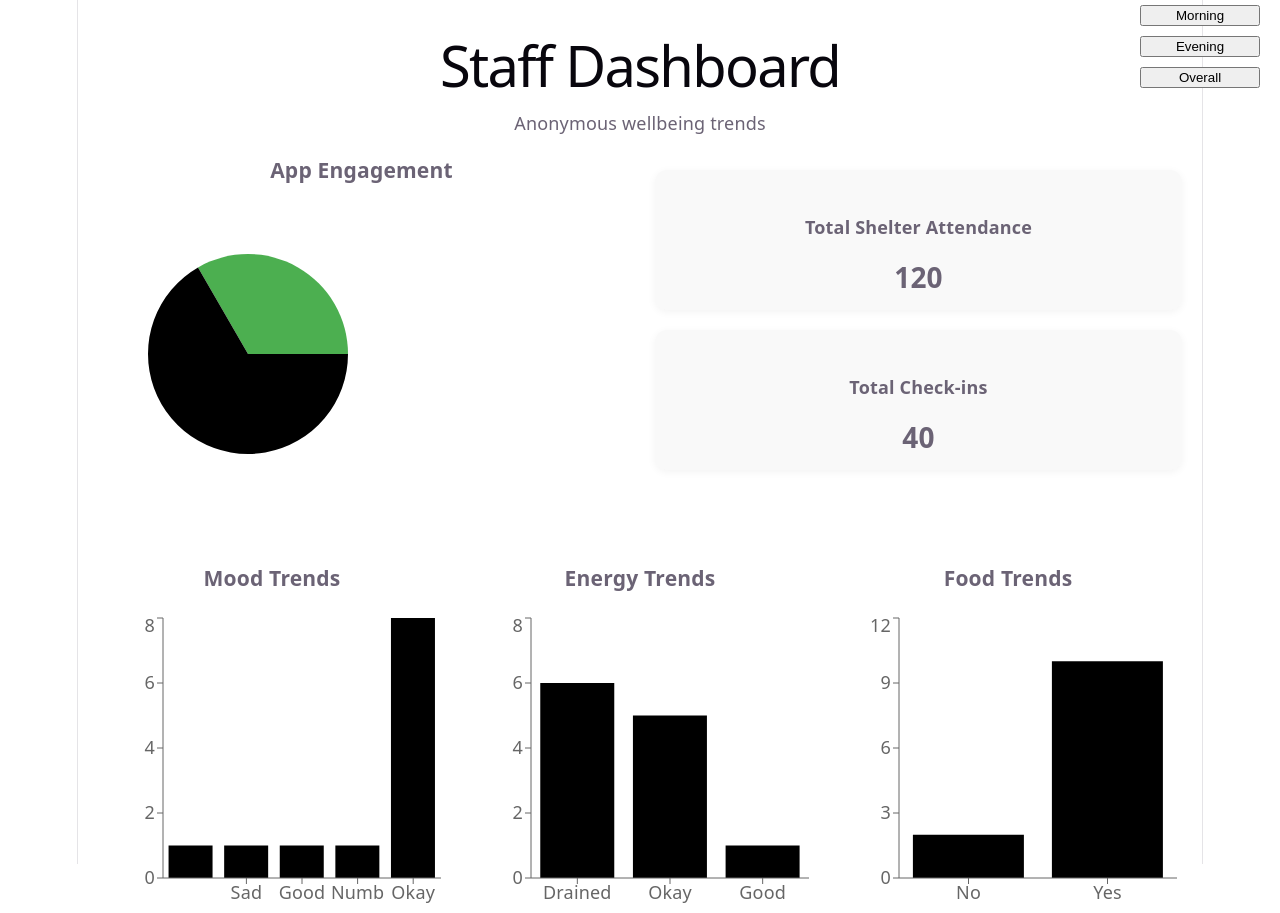
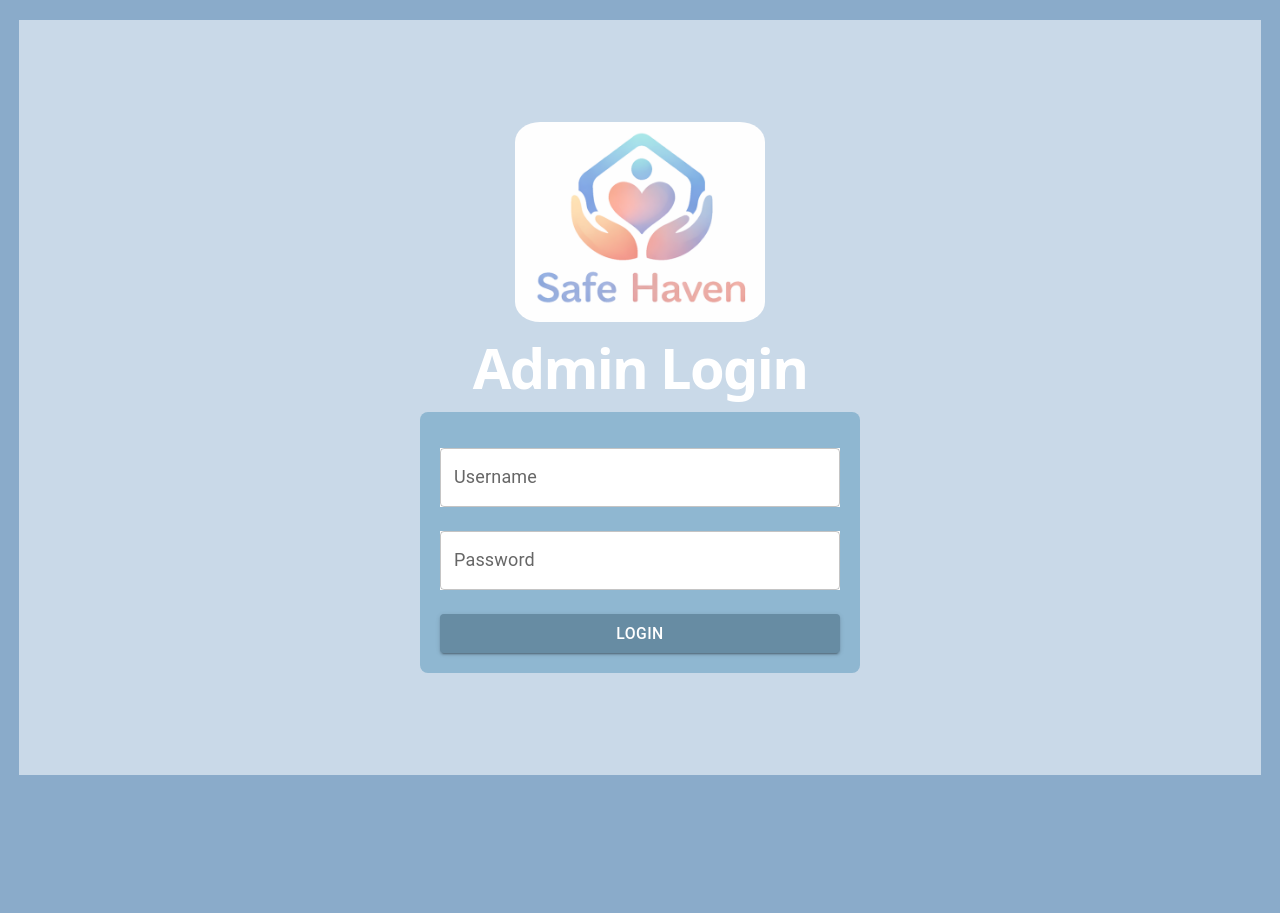
Before and after one commit to micheallak/youCode2026, a React (Vite) app in the folder admin/: page / in a window 1280 px wide. After the commit the page ends 820 px from the top, so only its background shows below. Built offline with nearby package versions, Linux system fonts and the light colour scheme.

Commit message:
update graphs

```diff
--- a/admin/package.json
+++ b/admin/package.json
@@ -10,8 +10,12 @@
     "preview": "vite preview"
   },
   "dependencies": {
+    "@emotion/react": "^11.14.0",
+    "@emotion/styled": "^11.14.1",
+    "@mui/material": "^7.3.9",
     "react": "^19.2.4",
     "react-dom": "^19.2.4",
+    "react-router-dom": "^7.14.0",
     "recharts": "^3.8.1"
   },
   "devDependencies": {
--- a/admin/src/App.jsx
+++ b/admin/src/App.jsx
@@ -1,8 +1,17 @@
 import Dashboard from "./pages/dashboard";
+import Login from "./pages/login";
 import './App.css'
+import { BrowserRouter, Routes, Route } from 'react-router-dom'
 
 function App() {
-    return <Dashboard />;
+    return (
+        <BrowserRouter>
+            <Routes>
+                <Route path="/" element={<Login />} />
+                <Route path="/dashboard" element={<Dashboard />} />
+            </Routes>
+        </BrowserRouter>
+    )
 
 }
 
--- a/admin/src/components/energyChart.jsx
+++ b/admin/src/components/energyChart.jsx
@@ -6,15 +6,42 @@ import {
   Tooltip,
   ResponsiveContainer,
 } from "recharts";
+import { useState, useEffect } from "react";
+
+const energyMap = {
+  1: "Low",
+  2: "Moderate",
+  3: "High"
+}
 
 
 export default function EnergyChart({ data }) {
+  const [energyData, setEnergyData] = useState([]);
+
+  useEffect(() => {
+    const fetchData = async () => {
+      const res = await fetch('http://localhost:8080/api/user-input')
+      const data = await res.json()
+      console.log(data)
+
+      const count = { 1:0, 2:0, 3:0 }
+      data.forEach(entry => {
+        const energy = entry.energy
+        count[energy] = (count[energy] || 0) + 1
+      })
+
+      const chartData = Object.entries(count).sort(([a], [b]) => a - b).map(([energy, count]) => ({ level: energyMap[energy], count }))
+      setEnergyData(chartData)
+    }
+    fetchData()
+  }, [])
+
   return (
-    <div style={{ width: "100%", height: 300 }}>
-      <h3>Energy Trends</h3>
+    <div style={{ flex: 1, height: 300 }}>
+      <h3 style={{ color: '#000000' }}>Energy Trends</h3>
       <ResponsiveContainer>
-        <BarChart data={data}>
-          <XAxis dataKey="level" />
+        <BarChart data={energyData} margin={{right: 60}}>
+          <XAxis dataKey="level" ticks={["Low", "Moderate", "High"]} interval={0} />
           <YAxis />
           <Tooltip />
           <Bar dataKey="count" />
--- a/admin/src/components/foodChart.jsx
+++ b/admin/src/components/foodChart.jsx
@@ -6,13 +6,39 @@ import {
   Tooltip,
   ResponsiveContainer,
 } from "recharts";
+import { useState, useEffect } from "react";
 
 export default function FoodChart({ data }) {
+  const [foodData, setFoodData] = useState([]);
+
+  useEffect(() => {
+    const fetchData = async () => {
+      const res = await fetch('http://localhost:8080/api/user-input')
+      const data = await res.json()
+      console.log(data)
+
+      const count = { Yes: 0, No: 0}
+      data.forEach(entry => {
+        if (entry.food_status === 1){
+          count.Yes++
+        } else {
+          count.No++
+        }})
+
+        setFoodData([
+          { status: "Yes", count: count.Yes },
+          { status: "No", count: count.No }
+        ])
+      }
+      fetchData()
+  }, [])
+
+
   return (
-    <div style={{ width: "100%", height: 300 }}>
-      <h3>Food Trends</h3>
+    <div style={{ flex: 1, height: 300 }}>
+      <h3  style={{ color: '#000000' }}>Food Trends</h3>
       <ResponsiveContainer>
-        <BarChart data={data}>
+        <BarChart data={foodData}>
           <XAxis dataKey="status" />
           <YAxis />
           <Tooltip />
--- a/admin/src/components/moodChart.jsx
+++ b/admin/src/components/moodChart.jsx
@@ -6,14 +6,43 @@ import {
   Tooltip,
   ResponsiveContainer,
 } from "recharts";
+import { useState, useEffect } from "react";
+
+const moodMap = {
+  1: "Terrible",
+  2: "Sad",
+  3: "Okay",
+  4: "Good",
+  5: "Great"
+}
 
 export default function MoodChart({ data }) {
+  const [moodData, setMoodData] = useState([]);
+
+  useEffect(() => {
+    const fetchData = async () => {
+      const res = await fetch('http://localhost:8080/api/user-input')
+      const data = await res.json()
+      console.log(data)
+
+      const count = { 1:0, 2:0, 3:0, 4:0, 5:0}
+      data.forEach(entry => {
+        const mood = entry.mood
+        count[mood] = (count[mood] || 0) + 1
+      })
+
+      const chartData = Object.entries(count).sort(([a], [b]) => a - b).map(([mood, count]) => ({ mood: moodMap[mood], count }))
+      setMoodData(chartData)
+    }
+    fetchData()
+  }, [])
+
   return (
-    <div style={{ width: "100%", height: 300 }}>
-      <h3>Mood Trends</h3>
+    <div style={{ flex: 1, height: 300 }}>
+      <h3 style={{ color: '#000000' }}>Mood Trends</h3>
       <ResponsiveContainer>
-        <BarChart data={data}>
-          <XAxis dataKey="mood" />
+        <BarChart data={moodData} margin={{right: 30}}>
+          <XAxis dataKey="mood" ticks={["Terrible", "Sad", "Okay", "Good", "Great"]}/>
           <YAxis />
           <Tooltip />
           <Bar dataKey="count" />
--- a/admin/src/index.css
+++ b/admin/src/index.css
@@ -1,6 +1,6 @@
 :root {
-  --text: #6b6375;
-  --text-h: #08060d;
+  --text: #FFFFFF;
+  --text-h: #FFFFFF;
   --bg: #fff;
   --border: #e5e4e7;
   --code-bg: #f4f3ec;
@@ -19,7 +19,7 @@
   letter-spacing: 0.18px;
   color-scheme: light dark;
   color: var(--text);
-  background: var(--bg);
+  background: #8AABCA;
   font-synthesis: none;
   text-rendering: optimizeLegibility;
   -webkit-font-smoothing: antialiased;
@@ -52,18 +52,20 @@
 
 body {
   margin: 0;
+  background-color: #8AABCA;
+  min-height: 100vh
 }
 
 #root {
-  width: 1126px;
-  max-width: 100%;
-  margin: 0 auto;
+  width: 97%;
+  max-width: 97%;
+  margin:20px auto;
   text-align: center;
-  border-inline: 1px solid var(--border);
-  min-height: 100svh;
+  min-height: calc(100vh - 45px);
   display: flex;
   flex-direction: column;
   box-sizing: border-box;
+  background-color: #C9D9E8;
 }
 
 h1,
--- a/admin/src/pages/dashboard.jsx
+++ b/admin/src/pages/dashboard.jsx
@@ -4,6 +4,7 @@ import EnergyChart from "../components/energyChart";
 import FoodChart from "../components/foodChart";
 import EngagementChart from "../components/engagementChart";
 import { totalResidents, checkIns, responses } from "../data/mockData";
+import { Box } from "@mui/material";
 
 export default function Dashboard() {
     const [timeFilter, setTimeFilter] = useState("overall");
@@ -56,6 +57,7 @@ export default function Dashboard() {
         fontSize: "28px",
         fontWeight: "bold",
         marginTop: "10px",
+        color: "#000000"
     };
 
     return (
@@ -83,22 +85,33 @@ export default function Dashboard() {
 
                 <div style={{ flex: 1, display: "flex", flexDirection: "column", gap: "20px" }}>
                     <div style={cardStyle}>
-                        <h4>Total Shelter Attendance</h4>
+                        <h4 style={{ color: '#000000' }}>Total Shelter Attendance</h4>
                         <p style={numberStyle}>{totalResidents}</p>
                     </div>
 
                     <div style={cardStyle}>
-                        <h4>Total Check-ins</h4>
+                        <h4 style={{ color: '#000000' }}>Total Check-ins</h4>
                         <p style={numberStyle}>{checkIns}</p>
                     </div>
                 </div>
             </div>
 
             {/* Row 2 */}
-            <div style={{ display: "flex", gap: "20px" }}>
-                <MoodChart data={moodData} />
-                <EnergyChart data={energyData} />
-                <FoodChart data={foodData} />
+            <div style={{ display: "flex", gap: "20px", padding: 2}}>
+                <Box
+                    sx={{
+                        backgroundColor: "#f0f0f0",
+                        borderRadius: "12px",
+                        display: "flex",
+                        flexDirection: "row",
+                        width: "100%",
+                        paddingBottom: "80px",
+                    }}
+                >
+                    <MoodChart data={moodData} />
+                    <EnergyChart data={energyData} />
+                    <FoodChart data={foodData} />
+                </Box>
             </div>
         </div>
     );
--- /dev/null
+++ b/admin/src/pages/login.jsx
@@ -0,0 +1,43 @@
+import { Box, Button, TextField } from "@mui/material";
+import { useState } from "react";
+import { useNavigate } from "react-router-dom";
+
+export default function Login() {
+    const [username, setUser] = useState('')
+    const [password, setPassword] = useState('')
+    const navigate = useNavigate()
+
+    const handleLogin = () => {
+        if (username === 'user' && password === "1234") {
+            navigate('/dashboard')
+        } else {
+            alert('Invalid username')
+        }
+    }
+
+    return (
+        <div className="flex items-center justify-center h-screen"
+            style={{
+                display: "flex", flexDirection: "column", alignItems: "center", justifyContent: "center", height: "100%", flex: 1, padding: "40px"
+            }}
+        >
+          <img src="/logo.png" alt="logo" style={{width: "250px", height: "200px", borderRadius: "10%"}} />
+            <h1 className="text-4xl font-bold" style={{ fontWeight: 'bold'}}>Admin Login</h1>
+            <Box sx={{ backgroundColor: "#8FB7D1", padding: "20px", borderRadius: "8px", width: "400px"}}>
+                <TextField label="Username" variant="outlined" fullWidth margin="normal" sx={{ backgroundColor: "#FFFFFF" }}
+                    value={username}
+                    onChange={(e) => setUser(e.target.value)}
+                />
+                <TextField label="Password" variant="outlined" fullWidth margin="normal" type="password" sx = {{ backgroundColor: "#FFFFFF" }}
+                    value={password}
+                    onChange={(e) => setPassword(e.target.value)}
+                    onKeyDown={(e) => {if (e.key === 'Enter') handleLogin()}}
+                />
+                <Button variant="contained" color="primary" fullWidth sx={{background: "#678ca3", mt: 2}} onClick={handleLogin}>
+                    Login
+                </Button>
+            </Box>
+
+        </div>
+    )
+}
```
Also changed, not shown: admin/public/logo.png (added), 1 other file (tests, documents, lock files or other folders).
